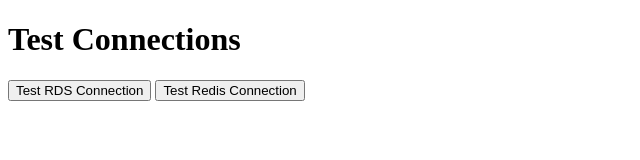
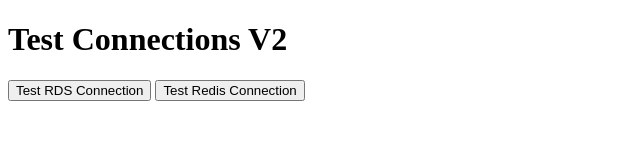
Before and after one commit to vladskvortsov/mind-project2-2-pipeline, a plain HTML site: page frontend/index.html in a window 1280 px wide. Shown: the full height of the page, 0-640 px from the left. Drawn offline with Linux system fonts and the light colour scheme; no server answers.

```diff
--- a/frontend/index.html
+++ b/frontend/index.html
@@ -6,7 +6,7 @@
     <title>Frontend Service</title>
 </head>
 <body>
-    <h1>Test Connections</h1>
+    <h1>Test Connections V2</h1>
     <button id="test-rds-btn">Test RDS Connection</button>
     <button id="test-redis-btn">Test Redis Connection</button>
 
```
